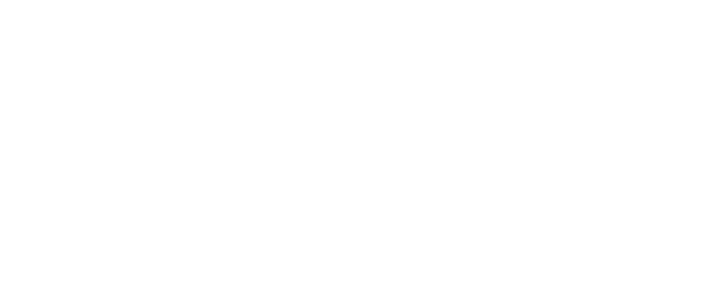
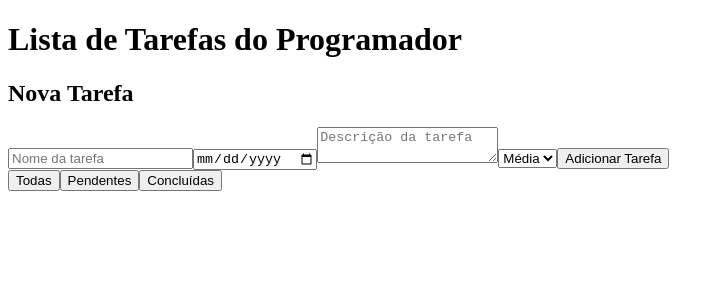
Before and after one commit to Nicolas-e-Luis-Fernando/Lista-de-Tarefas, a React (Vite) app: page / in a window 1280 px wide. Shown: the top 300 px of the page, without its empty margins (0-724 px from the left). Built offline with nearby package versions, Linux system fonts and the light colour scheme.

Commit message:
feat: integra funcionalidades principais da aplicacao

```diff
--- a/src/App.jsx
+++ b/src/App.jsx
@@ -1,8 +1,85 @@
-import React from 'react'
+import React, { useEffect, useState } from 'react'
+
+import TaskForm from './components/TaskForm'
+import TaskList from './components/TaskList'
+import FilterButtons from './components/FilterButtons'
 
 const App = () => {
+
+  // Hook que armazena a lista de tarefas
+  const [tarefas, setTarefas] = useState(() => {
+    const tarefasSalvas = localStorage.getItem('tarefas')
+
+    return tarefasSalvas ? JSON.parse(tarefasSalvas) : []
+  })
+
+  // Hook que controla o filtro selecionado
+  const [filtro, setFiltro] = useState('todas')
+
+  // Hook que salva as tarefas no localStorage
+  useEffect(() => {
+    localStorage.setItem('tarefas', JSON.stringify(tarefas))
+  }, [tarefas])
+
+  const adicionarTarefa = (novaTarefa) => {
+    setTarefas([...tarefas, novaTarefa])
+  }
+
+  const concluirTarefa = (id) => {
+    const tarefasAtualizadas = tarefas.map((tarefa) => {
+      if (tarefa.id === id) {
+        return {
+          ...tarefa,
+          concluida: !tarefa.concluida
+        }
+      }
+
+      return tarefa
+    })
+
+    setTarefas(tarefasAtualizadas)
+  }
+
+  const removerTarefa = (id) => {
+    const tarefasAtualizadas = tarefas.filter((tarefa) => {
+      return tarefa.id !== id
+    })
+
+    setTarefas(tarefasAtualizadas)
+  }
+
+  const tarefasFiltradas = tarefas.filter((tarefa) => {
+
+    if (filtro === 'pendentes') {
+      return tarefa.concluida === false
+    }
+
+    if (filtro === 'concluidas') {
+      return tarefa.concluida === true
+    }
+
+    return true
+  })
+
   return (
-    <div>
+    <div className="container">
+
+      <h1>Lista de Tarefas do Programador</h1>
+
+      <TaskForm
+        adicionarTarefa={adicionarTarefa}
+      />
+
+      <FilterButtons
+        filtro={filtro}
+        setFiltro={setFiltro}
+      />
+
+      <TaskList
+        tarefas={tarefasFiltradas}
+        concluirTarefa={concluirTarefa}
+        removerTarefa={removerTarefa}
+      />
 
     </div>
   )
--- a/src/components/TaskForm.jsx
+++ b/src/components/TaskForm.jsx
@@ -101,4 +101,4 @@
 
 
 
-export default TeskForm
+export default TaskForm
```
Also changed, not shown: src/components/TaskList.jsx (renamed from src/components/TaskListe.jsx).
